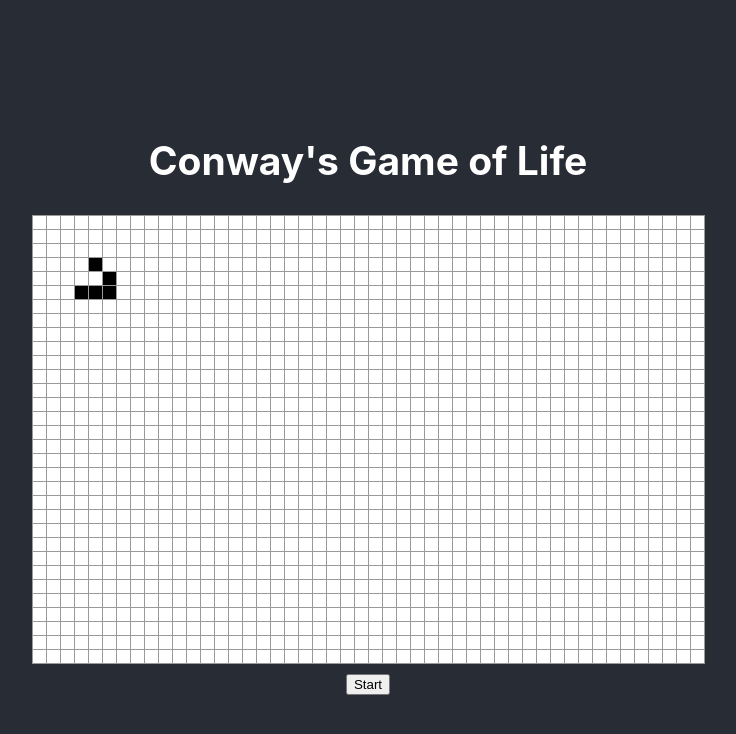
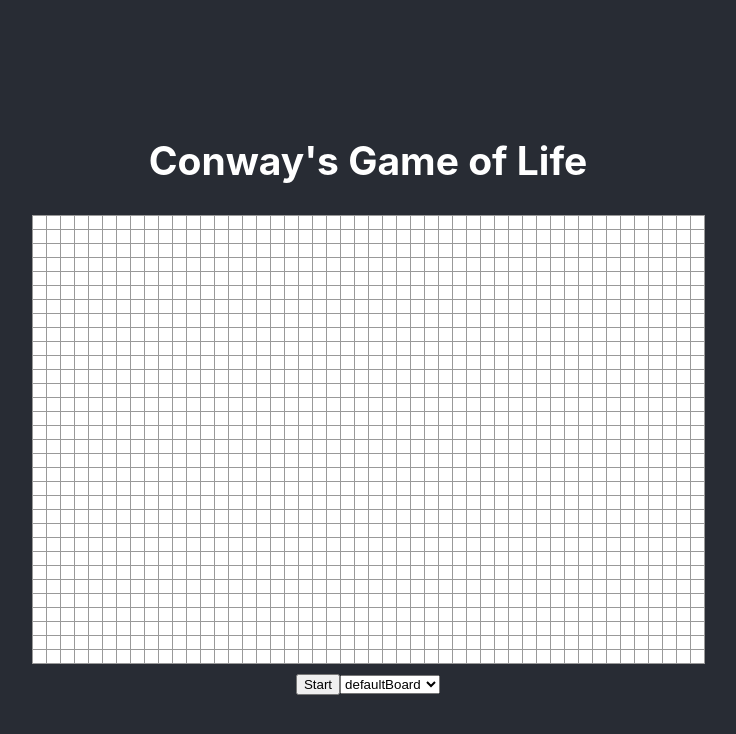
Before and after one commit to tangjm/game-of-life-visualisation, a React (Create React App) app: page / in a window 1280 px wide. Shown: the top 734 px of the page, without its empty margins (272-1008 px from the left). Built offline with nearby package versions, Linux system fonts and the light colour scheme.

Commit message:
add: board state updates correctly in response to changes to starting position

```diff
--- a/src/App.js
+++ b/src/App.js
@@ -1,23 +1,38 @@
 
 import GameOfLife from './js/GameOfLife';
 import GameOfLifeToroid from './js/GameOfLifeToroid';
-import startingStates from './js/startingStates';
+import startingPositions from './js/startingStates';
 import './App.css';
 import { useState } from 'react';
 import { Board } from './components/Board';
 
-let game = startingStates.defaultBoard.game;
-game = startingStates.glider.gameToroid;
-// let game = startingStates.acorn.gameToroid;
-// game = startingStates.gospelGlider.gameInPlace;
-// let game = startingStates.rPentamino.game;
-// let game = startingStates.empty8x8.game;
-// let game = startingStates.pufferfish.gameToroid;
 
 let timer;
 
+
+const generateStartingPositions = () => {
+  return Object.keys(startingPositions).map((position, index) => {
+    return <option value={position} key={index}>
+      {position}
+    </option>
+  })
+}
+
+const initialValue = startingPositions.defaultBoard.game;
+
+
+
+// const useGameInfo = () => {
+//   const [board, setBoard] = useState(startingPositions.defaultBoard.game.getBoard());
+//   const [game, setGame] = useState(startingPositions.defaultBoard.game);
+// }
+
+
+
 function App() {
   const [stop, setStop] = useState(true);
+  const [position, setPosition] = useState("defaultBoard");
+  const [game, setGame] = useState(initialValue);
   const [board, setBoard] = useState(game.getBoard());
 
   const toggleSquare = (x, y) => {
@@ -26,10 +41,10 @@ function App() {
   }
 
   const handleStart = () => {
-      timer = setInterval(() => {
-        game.nextIteration();
-        setBoard(board => game.getBoard());
-      }, 100);
+    timer = setInterval(() => {
+      game.nextIteration();
+      setBoard(board => game.getBoard());
+    }, 100);
   };
 
   const handleStop = () => {
@@ -39,6 +54,12 @@ function App() {
   const handleStartStop = () => {
     stop ? handleStart() : handleStop();
     setStop(stop => !stop);
+  }
+
+  const handleSelectPosition = e => {
+    setPosition(position => e.target.value);
+    setGame(position => startingPositions[e.target.value].game);
+    setBoard(board => startingPositions[e.target.value].game.getBoard());
   }
 
   return (
@@ -52,6 +73,11 @@ function App() {
           <button onClick={handleStartStop}>
             {stop ? "Start" : "Stop"}
           </button>
+          <select value={position} onChange={handleSelectPosition}>
+            {
+              generateStartingPositions()
+            }
+          </select>
         </div>
       </header>
     </div>
```
